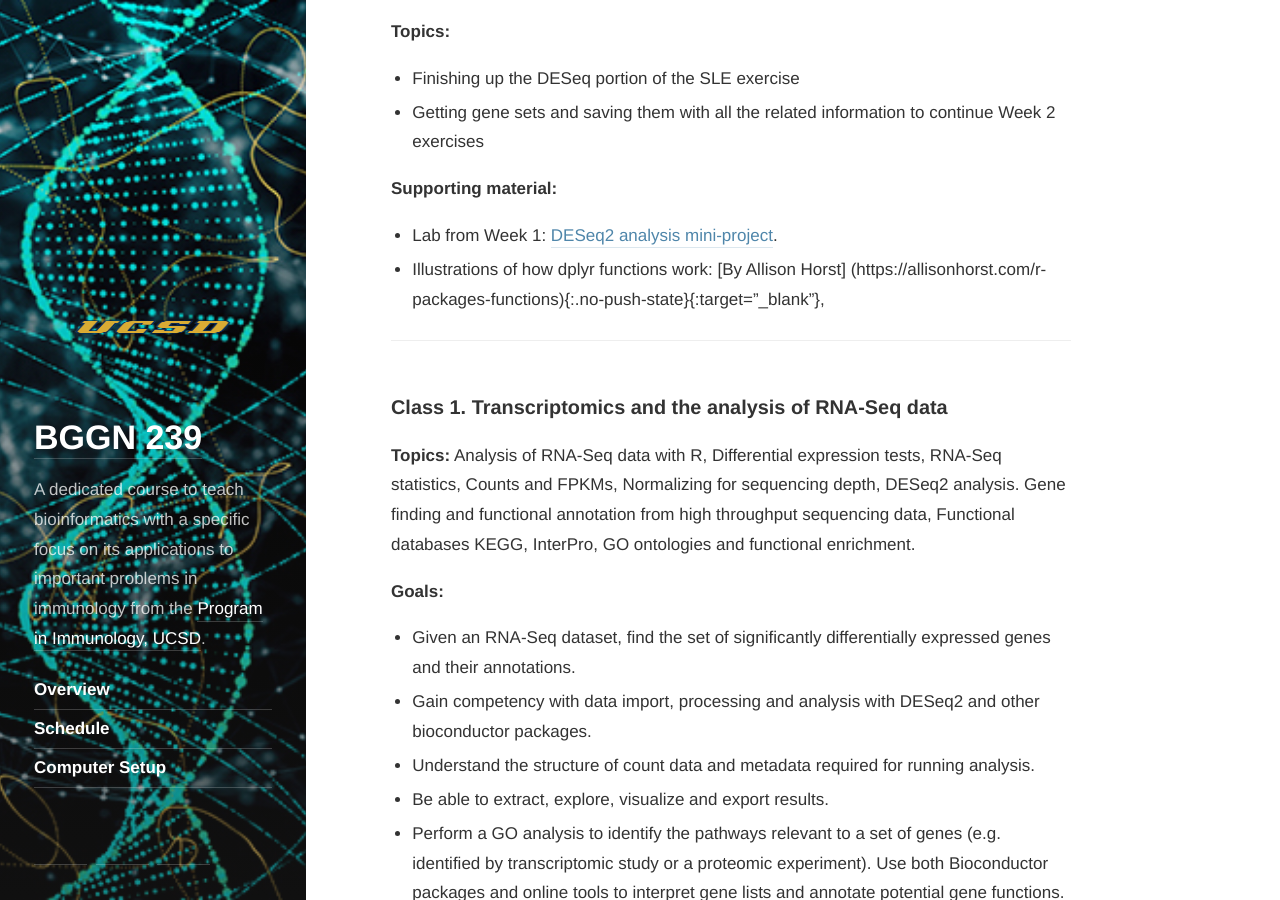
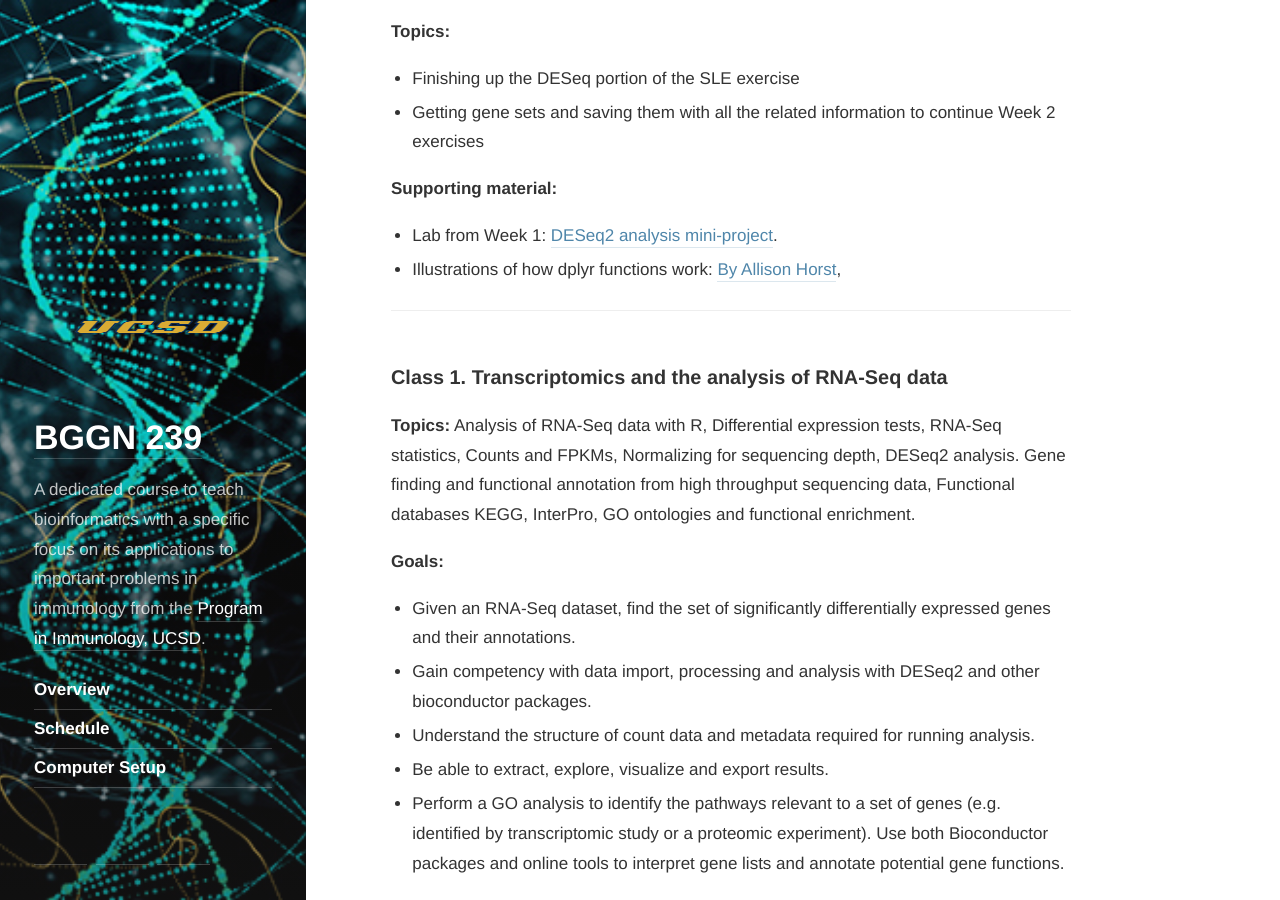
Before and after one commit to ay-lab/BGGN239Spring2025, a Jekyll site: the page built from class_material/week02.md, in a window 1280 px wide and 900 px high, scrolled down 638 px. Built offline with Jekyll 4.4.1, drawn with Linux system fonts in a browser that asks for light colours; part of the change alters nothing that is shown.

Commit message:
Update week02.md

```diff
--- a/class_material/week02.md
+++ b/class_material/week02.md
@@ -23,7 +23,7 @@ description: >
 
 **Supporting material:**
 - Lab from Week 1: [DESeq2 analysis mini-project]({{ site.baseurl }}/class_material/class2_lab.html){:.no-push-state}{:target="_blank"}.
-- Illustrations of how dplyr functions work: [By Allison Horst] (https://allisonhorst.com/r-packages-functions){:.no-push-state}{:target="_blank"},
+- Illustrations of how dplyr functions work: [By Allison Horst](https://allisonhorst.com/r-packages-functions){:.no-push-state},
 
 
 
```
